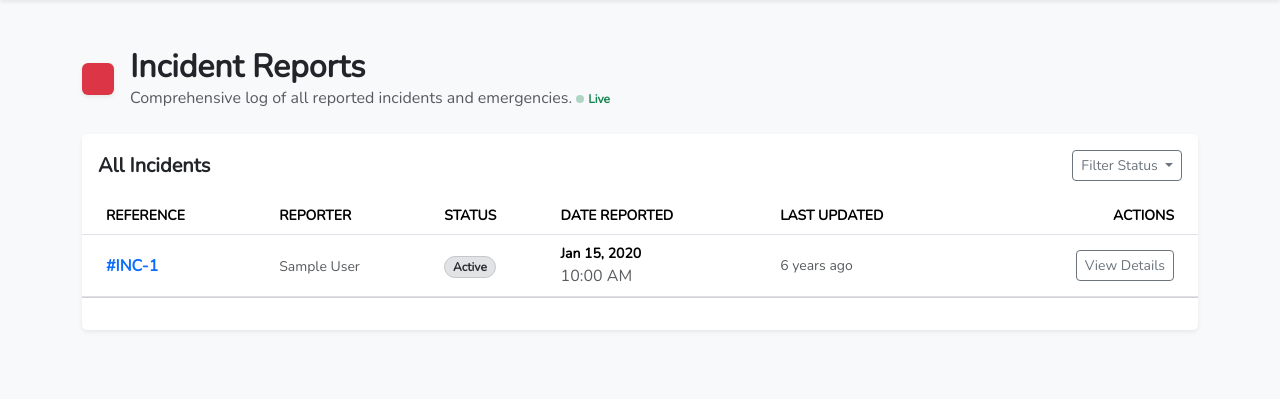
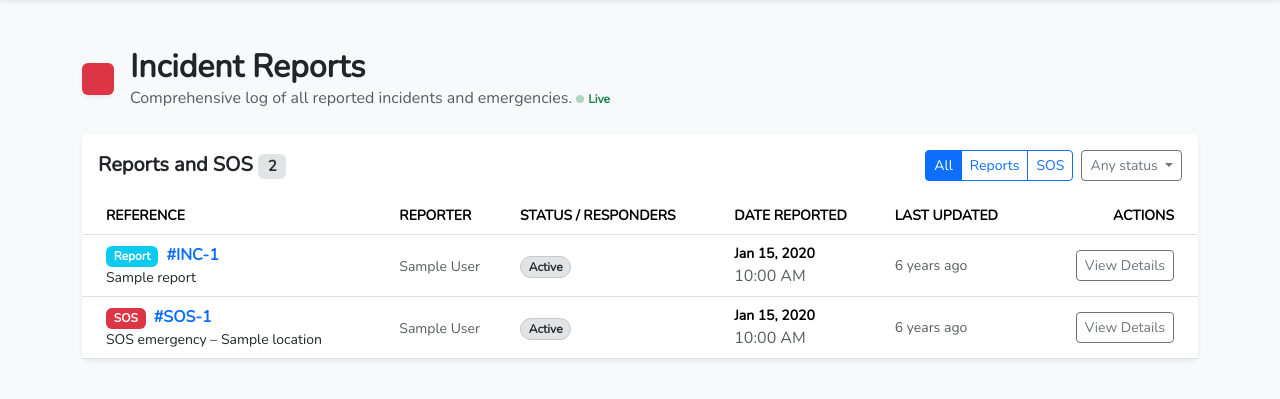
Before and after one commit to adminqrtms/QRTeamTrack, a Laravel app: page /admin/reports in a window 1280 px wide. Shown: the part 56-455 px from the top of the page. Run offline with Laravel 12, Linux system fonts and the light colour scheme; a user stored in the database is signed in; tables that the repository leaves empty hold one stand-in row (values such as "Sample post"); parts of the project's set-up code (start-up, migrations or seed data) failed here and were passed over.

Commit message:
SOS in the web Reports tab; resolved incidents stay in the personnel app
- Web Reports tab lists reports and SOS alarms together (SOS badge), with
  working Type (All/Reports/SOS) and Status filters, and an SOS detail page
  (admin/sos/{id}) with timeline and response team
- API: personnel always get the reports/SOS they responded to (also off
  duty), plus everything at their station while on duty
- Personnel app: resolved incidents are no longer hidden; they appear under
  "Resolved" with who responded and "Confirmed by the resident"

Co-Authored-By: Claude Opus 5.5 <noreply@anthropic.com>
Claude-Session: https://claude.ai/code/session_01HZGa7WzKyidPYP4kLjKPi2

```diff
--- a/web/qrt/app/Http/Controllers/Admin/ReportController.php
+++ b/web/qrt/app/Http/Controllers/Admin/ReportController.php
@@ -4,6 +4,8 @@ namespace App\Http\Controllers\Admin;
 
 use App\Http\Controllers\Controller;
 use App\Models\Report;
+use App\Models\Alarm;
+use Illuminate\Pagination\LengthAwarePaginator;
 use Illuminate\Http\Request;
 use Carbon\Carbon;
 
@@ -13,17 +15,86 @@ class ReportController extends Controller
      * Manage Report - List all reports.
      * Can handle "Manage report if the incident is already resolved" by showing status.
      */
+    /**
+     * Reports tab: incident reports AND SOS alarms from the app, newest first.
+     * Filters: ?type=report|sos  ?status=active|awaiting|resolved
+     */
     public function index(Request $request)
     {
         \App\Services\IncidentWorkflow::autoResolveOverdue();
-        $query = Report::with(['user', 'personnel', 'responders:id,name'])->latest();
 
-        if ($request->has('status')) {
-            $query->where('status', $request->status);
+        $type = $request->query('type');
+        $status = $request->query('status');
+        $closed = ['resolved', 'closed', 'false_alarm', Report::AWAITING_CONFIRMATION];
+
+        $applyStatus = function ($query) use ($status, $closed) {
+            match ($status) {
+                'active' => $query->whereNotIn('status', $closed),
+                'awaiting' => $query->where('status', Report::AWAITING_CONFIRMATION),
+                'resolved' => $query->where('status', 'resolved'),
+                default => null,
+            };
+
+            return $query;
+        };
+
+        $items = collect();
+
+        if ($type !== 'sos') {
+            $items = $items->concat($applyStatus(Report::with(['user:id,name', 'responders:id,name']))->get()
+                ->map(fn (Report $r) => (object) [
+                    'kind' => 'report',
+                    'ref' => '#INC-' . $r->id,
+                    'title' => $r->title,
+                    'reporter' => $r->user->name ?? 'Unknown',
+                    'status' => $r->status,
+                    'method' => $r->resolution_method,
+                    'responders' => $r->responders->pluck('name'),
+                    'created_at' => $r->created_at,
+                    'updated_at' => $r->updated_at,
+                    'url' => route('admin.reports.show', $r->id),
+                    'key' => 'report-' . $r->id,
+                ]));
         }
 
-        $reports = $query->paginate(10);
-        return view('admin.reports.index', compact('reports'));
+        if ($type !== 'report') {
+            $items = $items->concat($applyStatus(Alarm::with(['user:id,name', 'responders:id,name', 'location:id,location_name']))->get()
+                ->map(fn (Alarm $a) => (object) [
+                    'kind' => 'sos',
+                    'ref' => '#SOS-' . $a->id,
+                    'title' => 'SOS emergency' . ($a->location ? ' – ' . $a->location->location_name : ''),
+                    'reporter' => $a->user->name ?? 'Unknown',
+                    'status' => $a->status,
+                    'method' => $a->resolution_method,
+                    'responders' => $a->responders->pluck('name'),
+                    'created_at' => $a->created_at,
+                    'updated_at' => $a->updated_at,
+                    'url' => route('admin.sos.show', $a->id),
+                    'key' => 'sos-' . $a->id,
+                ]));
+        }
+
+        $items = $items->sortByDesc('created_at')->values();
+        $perPage = 15;
+        $page = max(1, (int) $request->query('page', 1));
+        $reports = new LengthAwarePaginator(
+            $items->forPage($page, $perPage)->values(),
+            $items->count(),
+            $perPage,
+            $page,
+            ['path' => $request->url(), 'query' => $request->query()],
+        );
+
+        return view('admin.reports.index', compact('reports', 'type', 'status'));
+    }
+
+    /** One SOS alarm: resident, place, response team and resolution. */
+    public function showSos($id)
+    {
+        \App\Services\IncidentWorkflow::autoResolveOverdue();
+        $alarm = Alarm::with(['user', 'location', 'responders', 'resolutionRequester:id,name'])->findOrFail($id);
+
+        return view('admin.reports.sos', compact('alarm'));
     }
 
     /**
--- a/web/qrt/resources/views/admin/reports/index.blade.php
+++ b/web/qrt/resources/views/admin/reports/index.blade.php
@@ -14,18 +14,32 @@
         </div>
     </div>
 
+    @php
+        $filterUrl = fn ($changes) => route('admin.reports.index', array_filter(array_merge(['type' => $type, 'status' => $status], $changes)));
+        $typeLabels = [null => 'All', 'report' => 'Reports', 'sos' => 'SOS'];
+        $statusLabels = [null => 'Any status', 'active' => 'Active', 'awaiting' => 'Waiting for resident', 'resolved' => 'Resolved'];
+    @endphp
+
     <div class="card border-0 shadow-sm">
-        <div class="card-header bg-white border-0 py-3 d-flex justify-content-between align-items-center">
-            <h5 class="mb-0 fw-bold">All Incidents</h5>
-            <div class="dropdown">
-                <button class="btn btn-sm btn-outline-secondary dropdown-toggle" type="button" id="filterStatus" data-bs-toggle="dropdown" aria-expanded="false">
-                    Filter Status
-                </button>
-                <ul class="dropdown-menu shadow-sm" aria-labelledby="filterStatus">
-                    <li><a class="dropdown-item" href="#">All Reports</a></li>
-                    <li><a class="dropdown-item" href="#">Resolved</a></li>
-                    <li><a class="dropdown-item" href="#">Pending</a></li>
-                </ul>
+        <div class="card-header bg-white border-0 py-3 d-flex flex-wrap gap-2 justify-content-between align-items-center">
+            <h5 class="mb-0 fw-bold">Reports and SOS <span class="badge bg-secondary-subtle text-secondary-emphasis">{{ $reports->total() }}</span></h5>
+            <div class="d-flex flex-wrap gap-2">
+                <div class="btn-group btn-group-sm" role="group" aria-label="Type">
+                    @foreach($typeLabels as $value => $label)
+                        <a href="{{ $filterUrl(['type' => $value, 'page' => null]) }}"
+                           class="btn {{ $type == $value ? 'btn-primary' : 'btn-outline-primary' }}">{{ $label }}</a>
+                    @endforeach
+                </div>
+                <div class="dropdown">
+                    <button class="btn btn-sm btn-outline-secondary dropdown-toggle" type="button" data-bs-toggle="dropdown" aria-expanded="false">
+                        {{ $statusLabels[$status] ?? 'Any status' }}
+                    </button>
+                    <ul class="dropdown-menu dropdown-menu-end shadow-sm">
+                        @foreach($statusLabels as $value => $label)
+                            <li><a class="dropdown-item {{ $status == $value ? 'active' : '' }}" href="{{ $filterUrl(['status' => $value, 'page' => null]) }}">{{ $label }}</a></li>
+                        @endforeach
+                    </ul>
+                </div>
             </div>
         </div>
         <div class="card-body p-0">
@@ -35,44 +49,45 @@
                         <tr>
                             <th class="ps-4">Reference</th>
                             <th>Reporter</th>
-                            <th>Status</th>
+                            <th>Status / Responders</th>
                             <th>Date Reported</th>
                             <th>Last Updated</th>
                             <th class="text-end pe-4">Actions</th>
                         </tr>
                     </thead>
                     <tbody data-live="reports-list">
-                        @forelse($reports as $report)
-                            <tr data-live-key="report-{{ $report->id }}">
+                        @forelse($reports as $item)
+                            <tr data-live-key="{{ $item->key }}">
                                 <td class="ps-4">
-                                    <span class="fw-bold text-primary">#INC-{{ $report->id }}</span>
+                                    <span class="badge {{ $item->kind === 'sos' ? 'bg-danger' : 'bg-info' }} me-1">{{ $item->kind === 'sos' ? 'SOS' : 'Report' }}</span>
+                                    <span class="fw-bold text-primary">{{ $item->ref }}</span>
+                                    <div class="small text-dark">{{ $item->title }}</div>
                                 </td>
                                 <td>
-                                    <span class="text-muted small">{{ $report->user->name ?? 'Unknown' }}</span>
+                                    <span class="text-muted small">{{ $item->reporter }}</span>
                                 </td>
                                 <td>
-                                    {!! \App\Support\IncidentStatus::badge($report->status, $report->resolution_method) !!}
-                                    @if($report->responders->isNotEmpty())
-                                        <div class="small text-muted mt-1">{{ $report->responders->pluck('name')->join(', ') }}</div>
+                                    {!! \App\Support\IncidentStatus::badge($item->status, $item->method) !!}
+                                    @if($item->responders->isNotEmpty())
+                                        <div class="small text-muted mt-1">{{ $item->responders->join(', ') }}</div>
                                     @endif
-
                                 </td>
                                 <td>
-                                    <div class="small fw-bold">{{ $report->created_at->format('M d, Y') }}</div>
-                                    <div class="text-muted smaller">{{ $report->created_at->format('h:i A') }}</div>
+                                    <div class="small fw-bold">{{ $item->created_at->format('M d, Y') }}</div>
+                                    <div class="text-muted smaller">{{ $item->created_at->format('h:i A') }}</div>
                                 </td>
                                 <td class="text-muted small">
-                                    {{ $report->updated_at->diffForHumans() }}
+                                    {{ $item->updated_at->diffForHumans() }}
                                 </td>
                                 <td class="text-end pe-4">
-                                    <a href="{{ route('admin.reports.show', $report->id) }}" class="btn btn-sm btn-outline-secondary">View Details</a>
+                                    <a href="{{ $item->url }}" class="btn btn-sm btn-outline-secondary">View Details</a>
                                 </td>
                             </tr>
                         @empty
                             <tr>
-                                <td colspan="5" class="text-center py-5 text-muted">
+                                <td colspan="6" class="text-center py-5 text-muted">
                                     <i class="bi bi-clipboard-x fs-1 d-block mb-3"></i>
-                                    No incident reports found in the system.
+                                    No reports or SOS found.
                                 </td>
                             </tr>
                         @endforelse
@@ -80,9 +95,9 @@
                 </table>
             </div>
         </div>
-        @if(method_exists($reports, 'links'))
+        @if($reports->hasPages())
             <div class="card-footer bg-white py-3" data-live="reports-pagination">
-                {{ $reports->links() }}
+                {{ $reports->links('pagination::bootstrap-5') }}
             </div>
         @endif
     </div>
--- a/web/qrt/routes/web.php
+++ b/web/qrt/routes/web.php
@@ -75,6 +75,7 @@ Route::middleware(['auth', 'admin'])->group(function () {
 
         Route::get('reports', [ReportController::class, 'index'])->name('reports.index');
         Route::get('reports/{report}', [ReportController::class, 'show'])->name('reports.show');
+        Route::get('sos/{id}', [ReportController::class, 'showSos'])->name('sos.show');
         Route::post('reports/{report}/status', [ReportController::class, 'updateStatus'])->name('reports.update-status');
         Route::get('reports-monthly', [ReportController::class, 'monthly'])->name('reports.monthly');
 
```
Also changed, not shown: web/qrt/app/Http/Controllers/Api/AlarmController.php (+8 -6 lines), web/qrt/app/Http/Controllers/Api/ReportController.php (+8 -5 lines), web/qrt/resources/views/admin/reports/sos.blade.php (added, +97 -0 lines), web/qrt/tests/Feature/IncidentWorkflowTest.php (+46 -0 lines), 1 other file.
